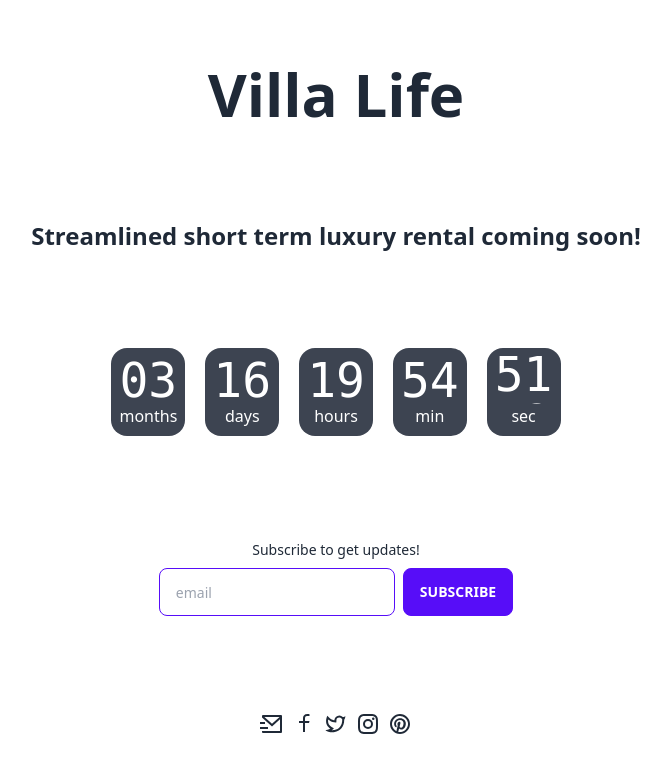
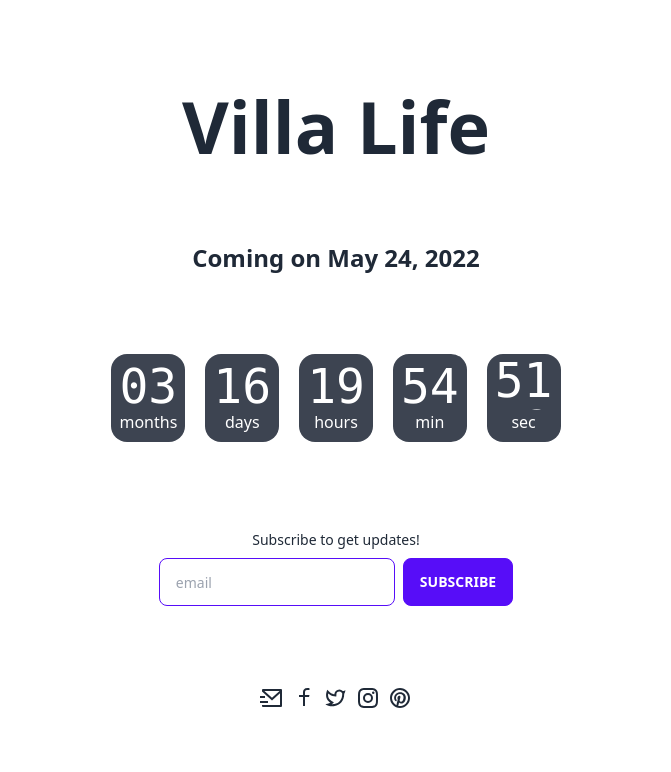
Before and after one commit to brandonkimmmm/villa-life-landing, a Next.js app: page / in a window 1280 px wide. Shown: the top 772 px of the page, without its empty margins (304-975 px from the left). Built offline with nearby package versions, Linux system fonts and the light colour scheme.

Commit message:
social media links added

```diff
--- a/components/SocialMediaLinks.tsx
+++ b/components/SocialMediaLinks.tsx
@@ -6,15 +6,32 @@ import {
 	RiInstagramLine,
 	RiPinterestLine
 } from 'react-icons/ri';
+import {
+	EMAIL_ADDRESS,
+	FACEBOOK_LINK,
+	INSTAGRAM_LINK,
+	PINTEREST_LINK,
+	TWITTER_LINK
+} from '../constants';
 
 export default function SocialMediaLinks() {
 	return (
 		<div className='inline-flex space-x-2'>
-			<RiMailSendLine size={24} />
-			<RiFacebookLine size={24} />
-			<RiTwitterLine size={24} />
-			<RiInstagramLine size={24} />
-			<RiPinterestLine size={24} />
+			<a href={`mailto:${EMAIL_ADDRESS}`}>
+				<RiMailSendLine size={24} />
+			</a>
+			<a href={`${FACEBOOK_LINK}`} target='_blank' rel='noreferrer'>
+				<RiFacebookLine size={24} />
+			</a>
+			<a href={`${TWITTER_LINK}`} target='_blank' rel='noreferrer'>
+				<RiTwitterLine size={24} />
+			</a>
+			<a href={`${INSTAGRAM_LINK}`} target='_blank' rel='noreferrer'>
+				<RiInstagramLine size={24} />
+			</a>
+			<a href={`${PINTEREST_LINK}`} target='_blank' rel='noreferrer'>
+				<RiPinterestLine size={24} />
+			</a>
 		</div>
 	);
 }
--- a/constants/index.ts
+++ b/constants/index.ts
@@ -1,5 +1,11 @@
 import { DateTime } from 'luxon';
 
-export const RELEASE_DATE = process.env.RELEASE_DATE
-	? DateTime.fromJSDate(new Date(process.env.RELEASE_DATE))
+export const RELEASE_DATE = process.env.NEXT_PUBLIC_RELEASE_DATE
+	? DateTime.fromJSDate(new Date(process.env.NEXT_PUBLIC_RELEASE_DATE))
 	: DateTime.fromJSDate(new Date('5/24/2022'));
+
+export const EMAIL_ADDRESS = process.env.NEXT_PUBLIC_EMAIL_ADDRESS || '';
+export const FACEBOOK_LINK = process.env.NEXT_PUBLIC_FACEBOOK_LINK || '';
+export const TWITTER_LINK = process.env.NEXT_PUBLIC_TWITTER_LINK || '';
+export const INSTAGRAM_LINK = process.env.NEXT_PUBLIC_INSTAGRAM_LINK || '';
+export const PINTEREST_LINK = process.env.NEXT_PUBLIC_PINTEREST_LINK || '';
--- a/pages/index.tsx
+++ b/pages/index.tsx
@@ -2,13 +2,14 @@ import type { NextPage } from 'next';
 import Countdown from '../components/Countdown';
 import SubscribeForm from '../components/SubscribeForm';
 import SocialMediaLinks from '../components/SocialMediaLinks';
+import { RELEASE_DATE } from '../constants';
 
 const Home: NextPage = () => {
 	return (
-		<div className='flex flex-col h-screen space-y-24 justify-center items-center'>
-			<h1 className='font-semibold text-6xl'>Villa Life</h1>
+		<div className='flex flex-col h-screen space-y-20 justify-center items-center'>
+			<h1 className='font-semibold text-7xl'>Villa Life</h1>
 			<h2 className='font-semibold text-2xl'>
-				Streamlined short term luxury rental coming soon!
+				Coming on {RELEASE_DATE.toFormat('LLL dd, yyyy')}
 			</h2>
 			<Countdown />
 			<SubscribeForm />
```
Also changed, not shown: 1 other file (tests, documents, lock files or other folders).
